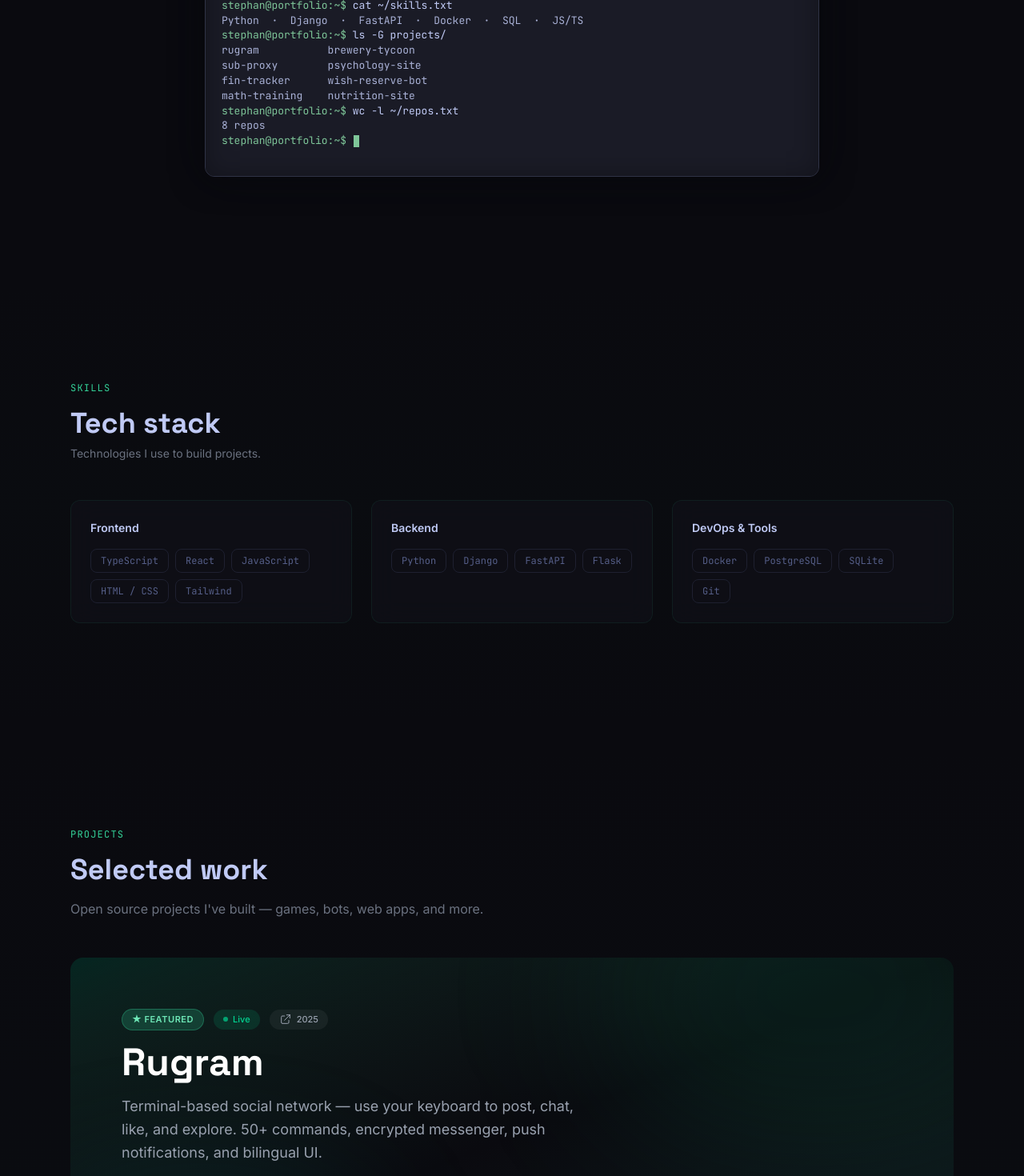
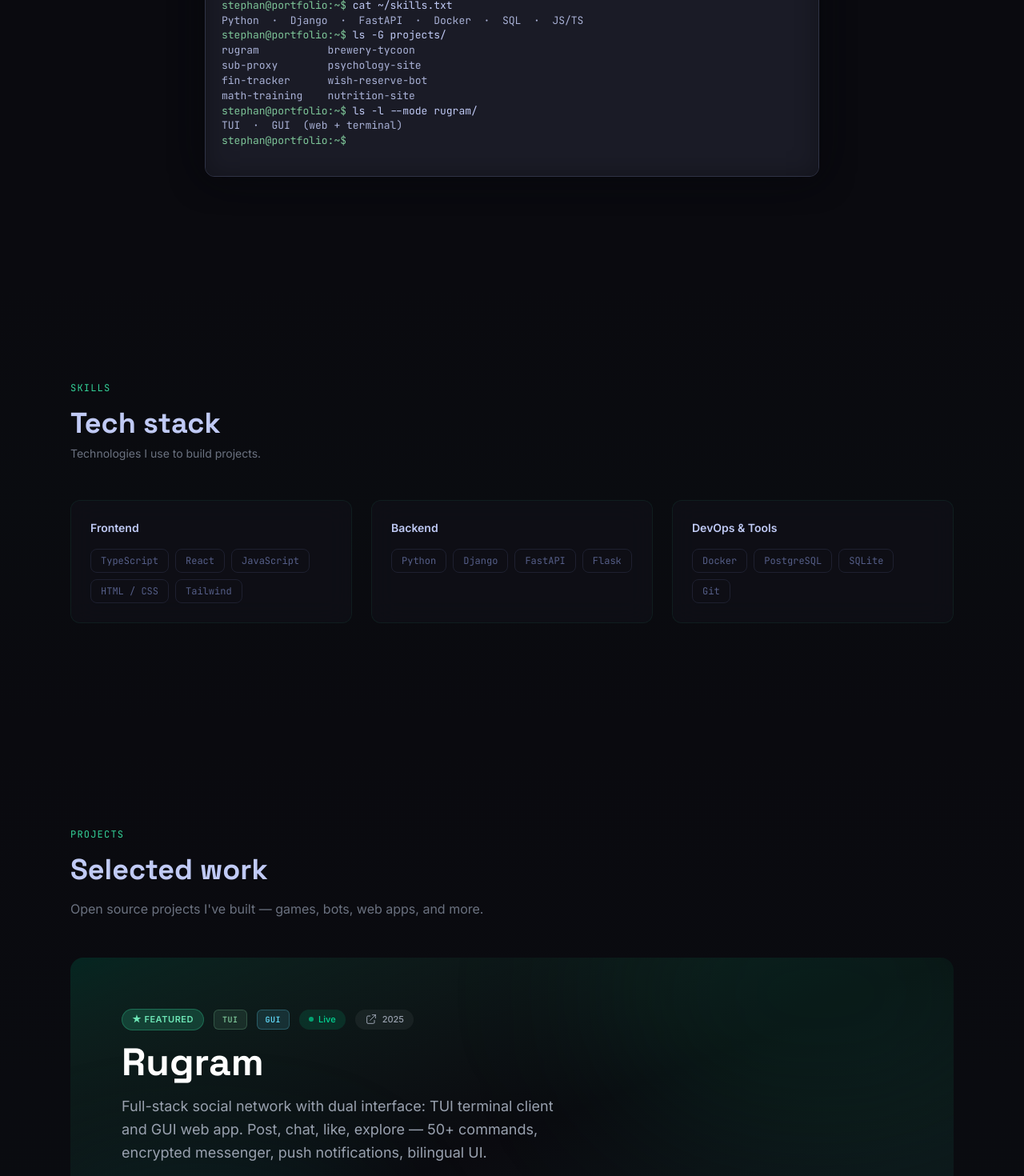
Before and after one commit to stephanvoytov/personal-site, a React (Vite) app: page / in a window 1280 px wide. Shown: the part 1960-3430 px from the top of the page at 80% size. Built offline with nearby package versions, Linux system fonts and the light colour scheme.

Commit message:
feat: rugram GUI/TUI modes, bilingual terminal

```diff
--- a/src/components/Projects.jsx
+++ b/src/components/Projects.jsx
@@ -72,6 +72,19 @@
           <span className="px-3 py-1 text-[11px] font-semibold rounded-full bg-accent/20 text-accent-light border border-accent/30 uppercase tracking-wider">
             ★ {p.featured}
           </span>
+          {project.modes?.map((mode) => (
+            <span
+              key={mode}
+              className="px-2.5 py-1 text-[10px] font-mono font-bold rounded-md uppercase tracking-wider"
+              style={{
+                background: mode === 'GUI' ? 'rgba(97,218,251,0.12)' : 'rgba(126,198,153,0.12)',
+                color: mode === 'GUI' ? '#61DAFB' : '#7ec699',
+                border: `1px solid ${mode === 'GUI' ? 'rgba(97,218,251,0.25)' : 'rgba(126,198,153,0.25)'}`,
+              }}
+            >
+              {mode}
+            </span>
+          ))}
           {project.deployed && (
             <span className="flex items-center gap-1.5 px-3 py-1 text-[11px] font-medium rounded-full bg-emerald-500/15 text-emerald-400">
               <span className="w-1.5 h-1.5 rounded-full bg-emerald-400 animate-pulse" />
--- a/src/data/projects.js
+++ b/src/data/projects.js
@@ -15,11 +15,12 @@
   {
     id: 2,
     title: 'Rugram',
-    description: 'Terminal-based social network — use your keyboard to post, chat, like, and explore. 50+ commands, encrypted messenger, push notifications, and bilingual UI.',
+    description: 'Full-stack social network with dual interface: TUI terminal client and GUI web app. Post, chat, like, explore — 50+ commands, encrypted messenger, push notifications, bilingual UI.',
     tags: ['Python', 'Flask', 'JavaScript', 'Docker'],
     year: 2025,
     client: 'Personal',
     type: 'web',
+    modes: ['TUI', 'GUI'],
     deployed: true,
     featured: true,
     link: 'https://rugram.mooo.com/',
--- a/src/i18n.js
+++ b/src/i18n.js
@@ -38,8 +38,9 @@
       { cmd: 'whoami', out: 'stephan' },
       { cmd: 'cat ~/skills.txt', out: 'Python  ·  Django  ·  FastAPI  ·  Docker  ·  SQL  ·  JS/TS' },
       { cmd: 'ls -G projects/', out: 'rugram           brewery-tycoon\nsub-proxy        psychology-site\nfin-tracker      wish-reserve-bot\nmath-training    nutrition-site' },
-      { cmd: 'wc -l ~/repos.txt', out: '8 repos' },
-      { cmd: 'uptime', out: 'coding since 2023 · always building' },
+      { cmd: 'ls -l --mode rugram/', out: 'TUI  ·  GUI  (веб + терминал)' },
+      { cmd: 'wc -l ~/repos.txt', out: '8 репозиториев' },
+      { cmd: 'uptime', out: 'coding since 2023 · всегда строю' },
     ],
   },
   contact: {
@@ -88,6 +89,7 @@
       { cmd: 'whoami', out: 'stephan' },
       { cmd: 'cat ~/skills.txt', out: 'Python  ·  Django  ·  FastAPI  ·  Docker  ·  SQL  ·  JS/TS' },
       { cmd: 'ls -G projects/', out: 'rugram           brewery-tycoon\nsub-proxy        psychology-site\nfin-tracker      wish-reserve-bot\nmath-training    nutrition-site' },
+      { cmd: 'ls -l --mode rugram/', out: 'TUI  ·  GUI  (web + terminal)' },
       { cmd: 'wc -l ~/repos.txt', out: '8 repos' },
       { cmd: 'uptime', out: 'coding since 2023 · always building' },
     ],
```
